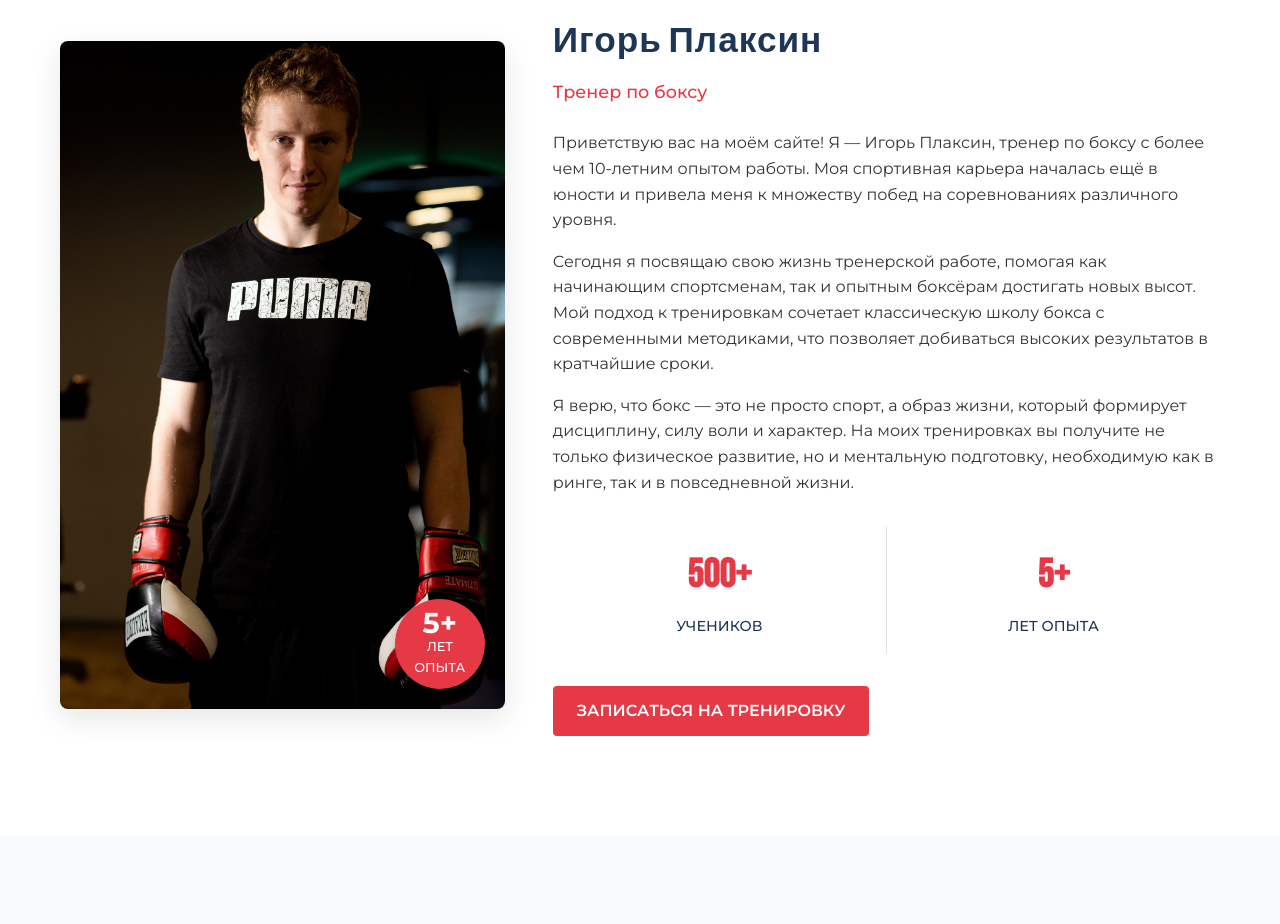
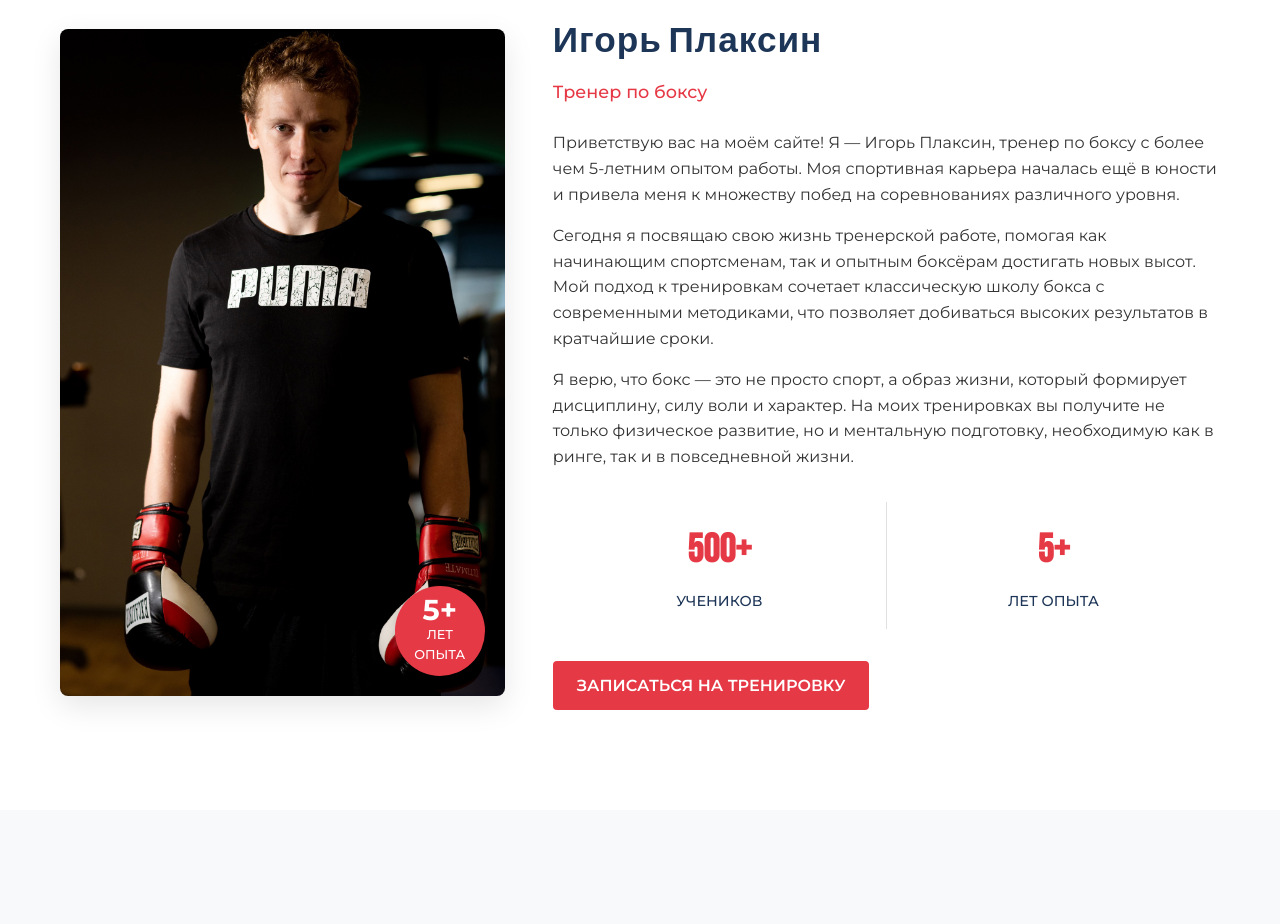
Before and after one commit to plombir1917/boxing-coach-landing, a Nuxt app: page / in a window 1280 px wide. Shown: the part 1000-1924 px from the top of the page. Built offline with nearby package versions, Linux system fonts and the light colour scheme.

Commit message:
fix: years of expirience

```diff
--- a/components/AboutSection.vue
+++ b/components/AboutSection.vue
@@ -23,7 +23,7 @@
           <div class="about-description">
             <p>
               Приветствую вас на моём сайте! Я — Игорь Плаксин, тренер по боксу
-              с более чем 10-летним опытом работы. Моя спортивная карьера
+              с более чем 5-летним опытом работы. Моя спортивная карьера
               началась ещё в юности и привела меня к множеству побед на
               соревнованиях различного уровня.
             </p>
```
